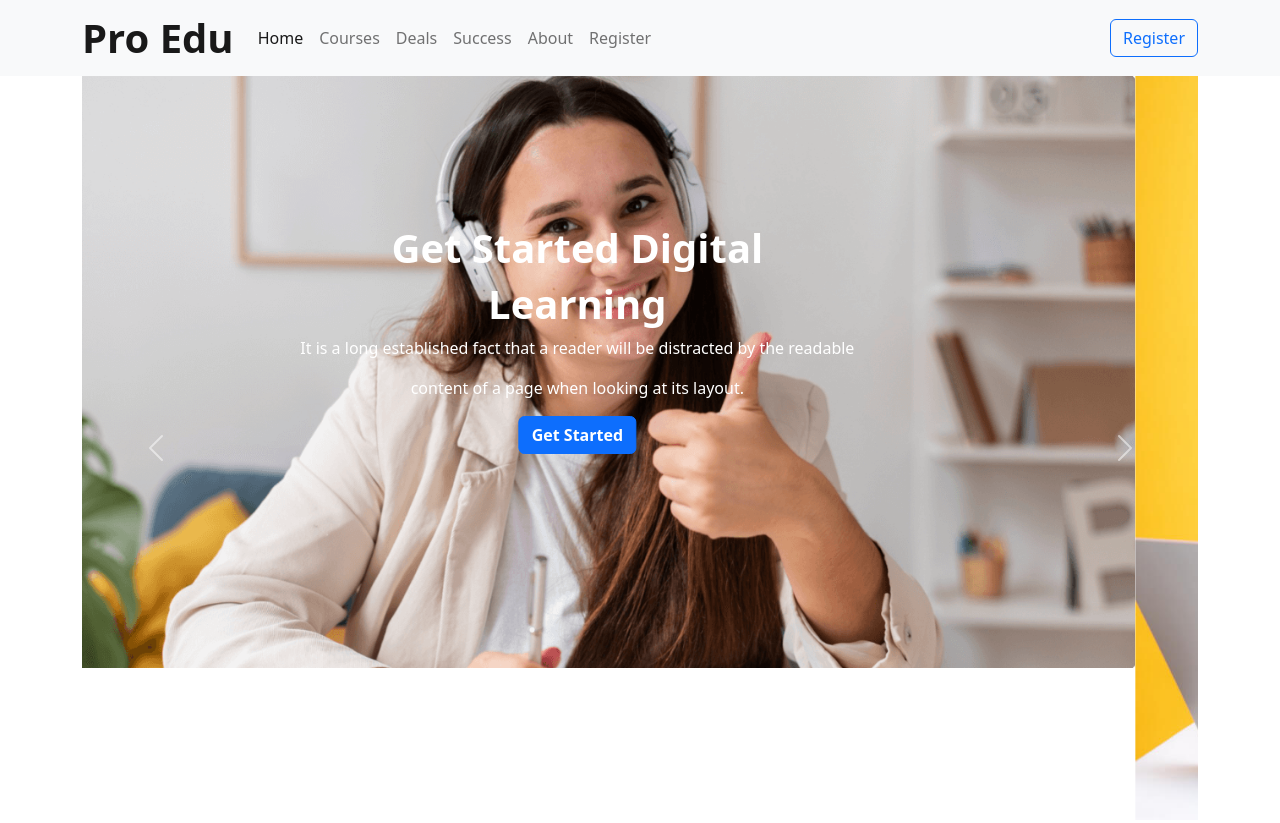
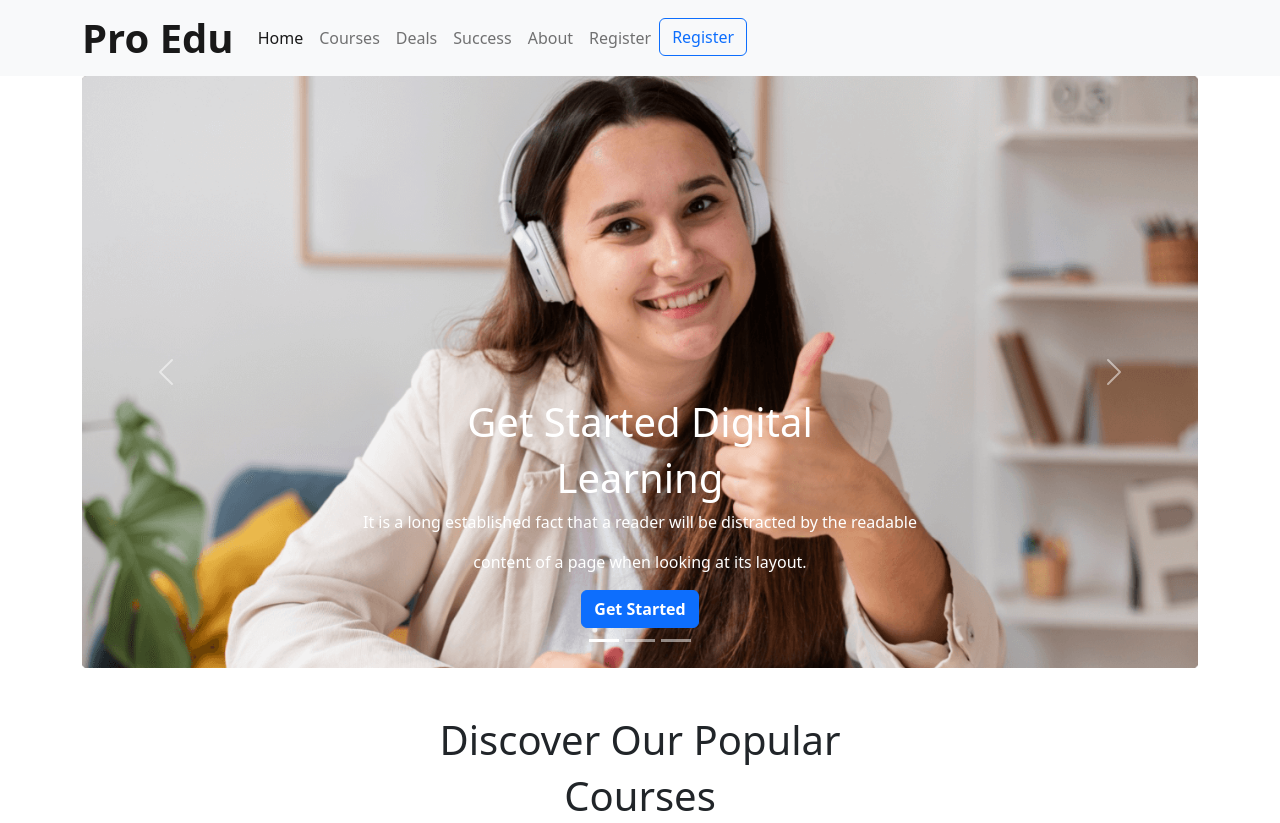
Before and after one commit to Avijit-Sarkar-Avi/Assignment_three, a plain HTML site: page index.html in a window 1280 px wide. Shown: the top 823 px of the page. Drawn offline with nearby package versions, Linux system fonts and the light colour scheme.

Commit message:
Finished code

```diff
--- a/index.html
+++ b/index.html
@@ -35,11 +35,12 @@
                     <a class="nav-link" href="#">Success</a>
                     <a class="nav-link" href="#">About</a>
                     <a class="nav-link" href="#">Register</a>
+                    <div class="">
+                        <button class="btn text-primary border border-primary rounded">Register</button>
                     </div>
                 </div>
-            <div>
-                <button class="btn text-primary border border-primary rounded">Register</button>
             </div>
+
         </div>
     </nav>
 
@@ -47,58 +48,55 @@
 
     <!-- Start Carousel Slider -->
 
-    <header>
-        <div id="carouselExampleControls" class="carousel slide container" data-bs-ride="carousel">
+    <header class="container">
+        <div id="carouselExampleCaptions" class="carousel slide" data-bs-ride="false">
+            <div class="carousel-indicators">
+                <button type="button" data-bs-target="#carouselExampleCaptions" data-bs-slide-to="0" class="active"
+                    aria-current="true" aria-label="Slide 1"></button>
+                <button type="button" data-bs-target="#carouselExampleCaptions" data-bs-slide-to="1"
+                    aria-label="Slide 2"></button>
+                <button type="button" data-bs-target="#carouselExampleCaptions" data-bs-slide-to="2"
+                    aria-label="Slide 3"></button>
+            </div>
             <div class="carousel-inner">
                 <div class="carousel-item active">
-                    <div>
                     <img src="images/cover/cover-1.png" class="d-block w-100" alt="...">
-                    </div>
-                    <div
-                        class="carousel-caption d-md-block d-flex h-75 justify-content-center align-items-center text-center">
-                        <h1 class="h1 fw-bold">Get Started Digital</h1>
-                        <h1 class="h1 fw-bold">Learning</h1>
-                        <p>It is a long established fact that a reader will be distracted by the
-                            readable</p>
+                    <div class="carousel-caption d-md-block">
+                        <h1>Get Started Digital</h1>
+                        <h1>Learning</h1>
+                        <p>It is a long established fact that a reader will be distracted by the readable </p>
                         <p>content of a page when looking at its layout.</p>
                         <button class="btn btn-primary text-white fw-bolder">Get Started</button>
                     </div>
                 </div>
                 <div class="carousel-item">
-                    <div>
-                        <img src="images/cover/cover-2.jpg" class="d-block w-100 im-fluid" alt="...">
-                    </div>
-                    <div
-                        class="carousel-caption d-md-block d-flex h-75 justify-content-center align-items-center text-center">
-                        <h1 class="display-1 fw-bold">Get Started Digital</h1>
-                        <h1 class="display-1 fw-bold">Learning</h1>
-                        <p>It is a long established fact that a reader will be distracted by the
-                            readable</p>
+                    <img src="images/cover/cover2.jpg" class="d-block w-100" alt="...">
+                    <div class="carousel-caption d-md-block">
+                        <h1>Get Started Digital</h1>
+                        <h1>Learning</h1>
+                        <p>It is a long established fact that a reader will be distracted by the readable </p>
                         <p>content of a page when looking at its layout.</p>
                         <button class="btn btn-primary text-white fw-bolder">Get Started</button>
+
                     </div>
                 </div>
                 <div class="carousel-item">
-                    <div>
                     <img src="images/cover/cover-3.jpg" class="d-block w-100" alt="...">
-                    </div>
-                    <div
-                        class="carousel-caption d-md-block d-flex h-75 justify-content-center align-items-center text-center">
-                        <h1 class="display-1 fw-bold">Get Started Digital</h1>
-                        <h1 class="display-1 fw-bold">Learning</h1>
-                        <p>It is a long established fact that a reader will be distracted by the
-                            readable</p>
+                    <div class="carousel-caption d-md-block">
+                        <h1>Get Started Digital</h1>
+                        <h1>Learning</h1>
+                        <p>It is a long established fact that a reader will be distracted by the readable </p>
                         <p>content of a page when looking at its layout.</p>
                         <button class="btn btn-primary text-white fw-bolder">Get Started</button>
                     </div>
                 </div>
             </div>
-            <button class="carousel-control-prev" type="button" data-bs-target="#carouselExampleControls"
+            <button class="carousel-control-prev" type="button" data-bs-target="#carouselExampleCaptions"
                 data-bs-slide="prev">
                 <span class="carousel-control-prev-icon" aria-hidden="true"></span>
                 <span class="visually-hidden">Previous</span>
             </button>
-            <button class="carousel-control-next" type="button" data-bs-target="#carouselExampleControls"
+            <button class="carousel-control-next" type="button" data-bs-target="#carouselExampleCaptions"
                 data-bs-slide="next">
                 <span class="carousel-control-next-icon" aria-hidden="true"></span>
                 <span class="visually-hidden">Next</span>
@@ -209,6 +207,7 @@
         <!-- Course End -->
 
         <!-- Elearning Start -->
+        <section>
             <div class="container mt-5 mb-5">
                 <div class="row">
                     <div class="col-12 col-md-6">
@@ -248,44 +247,7 @@
                     </div>
                 </div>
             </div>
-
-
-
-        <!-- <section class="container mt-5 mb-5">
-            <div class="d-flex flex-md-nowrap flex-wrap">
-                <div><img src="images/working.png" alt=""></div>
-                <div class="p-5">
-                    <h1>Explore The elearning</h1>
-                    <h1>Institute</h1>
-                    <p>There are many variations of passages of Lorem Ipsum available, but the
-                        majority have suffered alteration in some form, by injected humour, or
-                        randomised words which don't look even slightly believable. If you are going
-                        to use a passage of Lorem Ipsum, you need to be sure.</p>
-                    <p>Anything embarrassing hidden in the middle of text. All the Lorem Ipsum
-                        generators on the Internet tend to repeat predefined.</p>
-
-                    <div class="d-flex justify-content-between flex-lg-nowrap flex-md-wrap flex-sm-wrap">
-                        <div>
-                            <h1>3.2K+</h1>
-                            <p>Online Course</p>
-                        </div>
-                        <div>
-                            <h1>600+</h1>
-                            <p>Expert member</p>
-                        </div>
-                        <div>
-                            <h1>1k+</h1>
-                            <p>Rating & Review</p>
-                        </div>
-                    </div>
-                    <div>
-                        <button class="btn btn-primary fw-bold">Read More</button>
-                    </div>
-                </div>
-            </div>
-        </section> -->
-
-
+        </section>
         <!-- Elearning End -->
 
         <!-- Ready to Join Start -->
```
Also changed, not shown: images/cover/cover-2.jpg (deleted), images/cover/cover2.jpg (added). Lines whose indentation alone changed are shown as unchanged.
